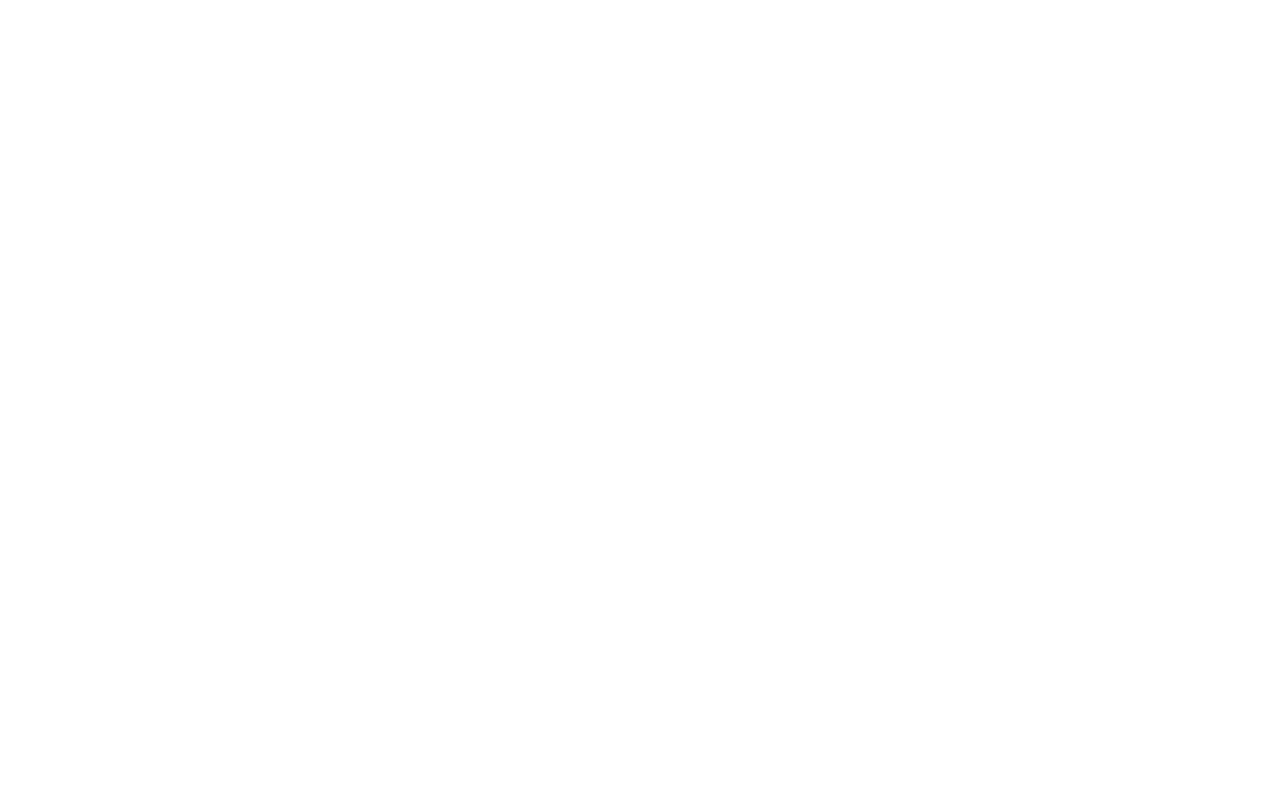
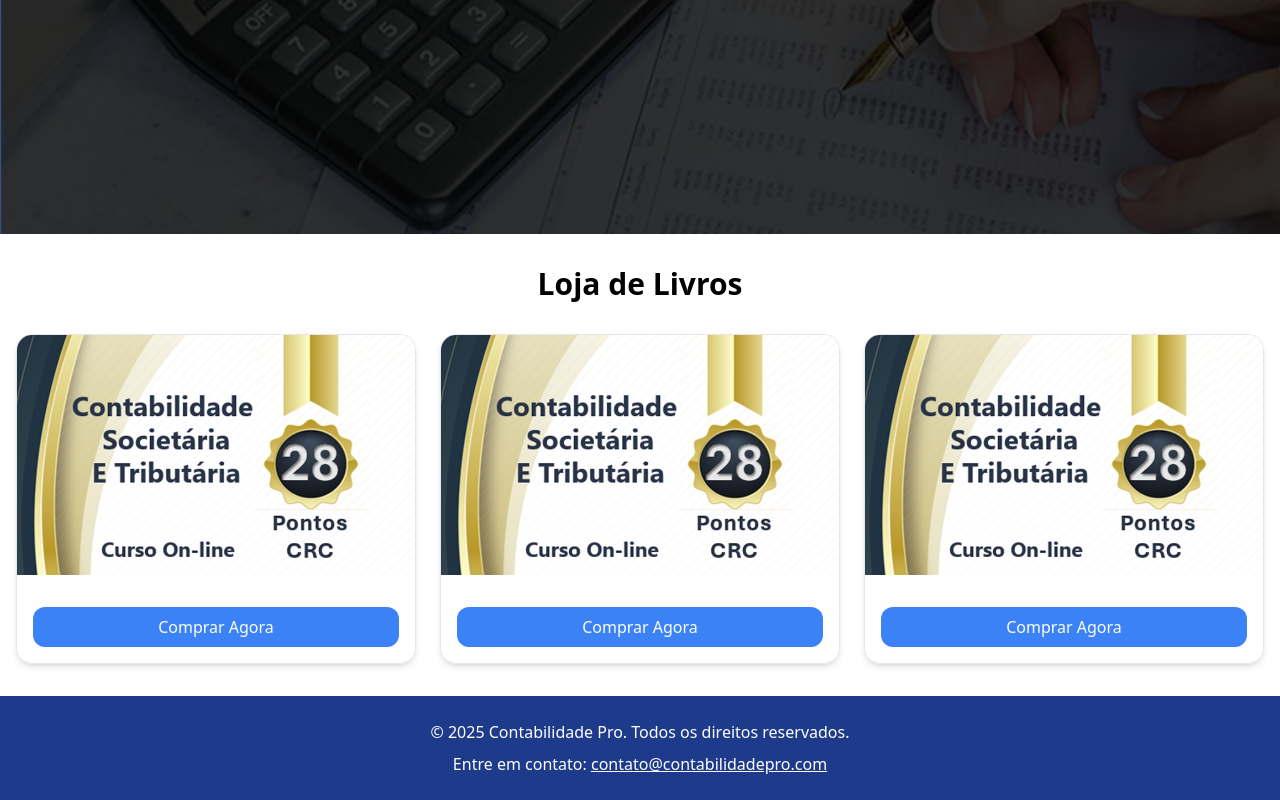
Before and after one commit to beno1234/devout, a Next.js app: page /livros in a window 1280 px wide. Before the commit this address had no page. Shown: the part 566-1366 px from the top of the page. Before the commit the page ends 800 px from the top, so only its background shows below. Built offline with nearby package versions, Linux system fonts and the light colour scheme.

Commit message:
estruturacao de paginas livros

```diff
--- /dev/null
+++ b/src/app/livros/page.tsx
@@ -0,0 +1,77 @@
+import React from 'react';
+import Header from '@/components/Header';
+import Footer from '@/components/Footer';
+import Vtnc from '../../../public/CapaCurso-ContSocietária.jpeg';
+import { StaticImageData } from 'next/image';
+import Image from 'next/image';
+interface LivrosCard {
+  id: number;
+  title: string;
+  image: StaticImageData;
+  subtitle: string;
+  value: string;
+}
+
+const livros: LivrosCard[] = [
+  {
+    id: 1,
+    title: '',
+    image: Vtnc,
+    subtitle: '',
+    value: '',
+  },
+  {
+    id: 2,
+    title: '',
+    image: Vtnc,
+    subtitle: '',
+    value: '',
+  },
+  {
+    id: 3,
+    title: '',
+    image: Vtnc,
+    subtitle: '',
+    value: '',
+  },
+];
+const Page = () => {
+  return (
+    <div className="flex flex-col min-h-screen">
+      <Header />
+
+      <main className="flex-grow container mx-auto px-4 py-8">
+        <h1 className="text-3xl font-bold text-center mb-8">Loja de Livros</h1>
+
+        <div className="grid grid-cols-1 sm:grid-cols-2 md:grid-cols-3 gap-6">
+          {livros.map((livro) => (
+            <div
+              key={livro.id}
+              className="border rounded-2xl shadow-md overflow-hidden hover:shadow-lg transition-shadow"
+            >
+              <Image
+                src={livro.image}
+                alt={livro.title}
+                width={400}
+                height={300}
+                className="w-full h-60 object-cover"
+              />
+              <div className="p-4">
+                <h2 className="text-xl font-semibold mb-2">{livro.title}</h2>
+                <p className="text-gray-600 mb-4">{livro.subtitle}</p>
+                <p className="text-lg font-bold mb-4">{livro.value}</p>
+                <button className="w-full bg-blue-500 text-white py-2 rounded-xl hover:bg-blue-600 transition-colors">
+                  Comprar Agora
+                </button>
+              </div>
+            </div>
+          ))}
+        </div>
+      </main>
+
+      <Footer />
+    </div>
+  );
+};
+
+export default Page;
```
